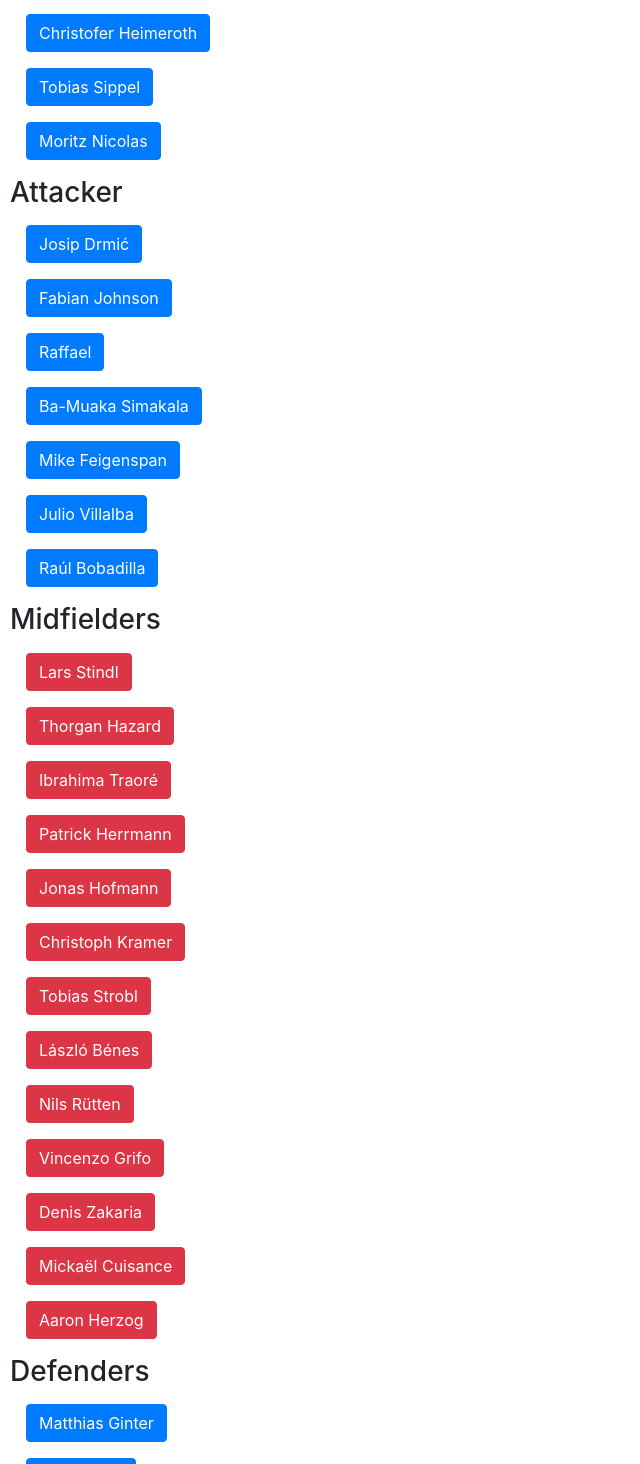
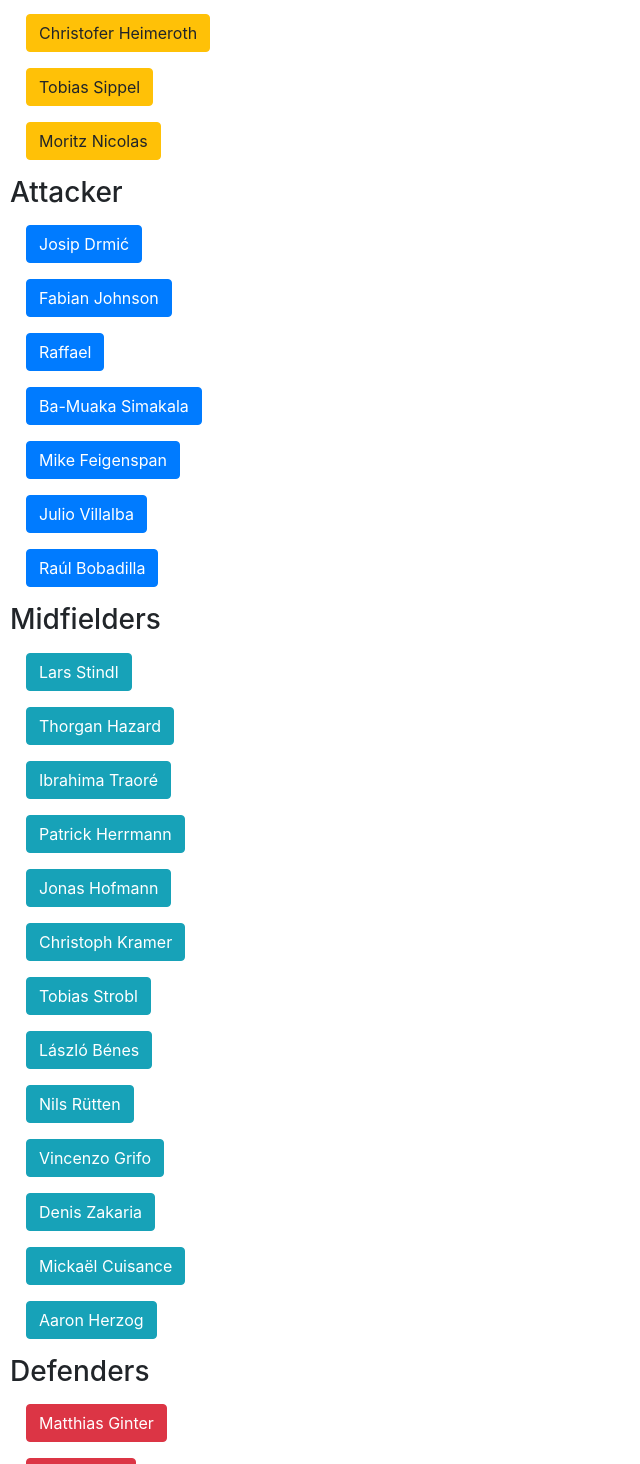
Before and after one commit to geeryder/Georgina-Ryder---Bunk-test, an Angular app: page /football in a window 1280 px wide. Shown: the part 326-1790 px from the top of the page, without its empty margins (0-640 px from the left). Built offline with nearby package versions, Linux system fonts and the light colour scheme.

Commit message:
quiz works

```diff
--- a/src/app/football/football.component.html
+++ b/src/app/football/football.component.html
@@ -3,7 +3,7 @@
 
 <h3> Goalkeepers </h3>
 <div class="m-3" *ngFor = "let footballer of goalkeepers">
-<button type="button" class="btn btn-primary">{{footballer.name}}</button>
+<button type="button" class="btn btn-warning">{{footballer.name}}</button>
 </div>
 
 <h3> Attacker </h3>
@@ -13,12 +13,12 @@
 
 <h3>Midfielders</h3>
 <div class="m-3" *ngFor = "let footballer of midfielders">
-<button type="button" class="btn btn-danger">{{footballer.name}}</button>
+<button type="button" class="btn btn-info">{{footballer.name}}</button>
 </div>
 
 <h3> Defenders </h3>
 <div class="m-3" *ngFor = "let footballer of defenders">
-<button type="button" class="btn btn-primary">{{footballer.name}}</button>
+<button type="button" class="btn btn-danger">{{footballer.name}}</button>
 </div>
 <!--
 <div class="m-3" *ngFor = "let footballer of footballers">
--- a/src/app/quiz/quiz.component.html
+++ b/src/app/quiz/quiz.component.html
@@ -6,7 +6,7 @@
         Between your feet and shoes
     </h3>
 
-    <form #sockForm="ngForm" (ngSubmit)="validate(sockForm.value); sockForm.reset()" class="form-inline">
+    <form  class="form-inline">
         <div class="form-group mx-sm-3 mb-2">
             <input
             #socks="ngModel"
@@ -15,10 +15,13 @@
             required
             maxLength="5"
             type="text"
-            placeholder="What could i be?">
+            placeholder="What could i be?"
+            pattern="socks">
         </div>
-        <button type="submit" class="btn bg-warning mb-2">Click here to win!</button>
-        <small *ngIf="socks.invalid">Nope, try again </small>
+
+        <h2 *ngIf="socks.invalid">Nope, try again </h2>
+        <h2 *ngIf="socks.valid">Wooohoo!! you rock </h2>
+
 
     </form>
 </div>
--- a/src/app/quiz/quiz.component.ts
+++ b/src/app/quiz/quiz.component.ts
@@ -7,12 +7,6 @@ import { Component, OnInit } from '@angular/core';
 })
 export class QuizComponent implements OnInit {
 
-
-  validate(sockForm){
-    if (sockForm == "socks"){
-      return true;
-    }
-  }
   constructor() { }
 
   ngOnInit() {
```
